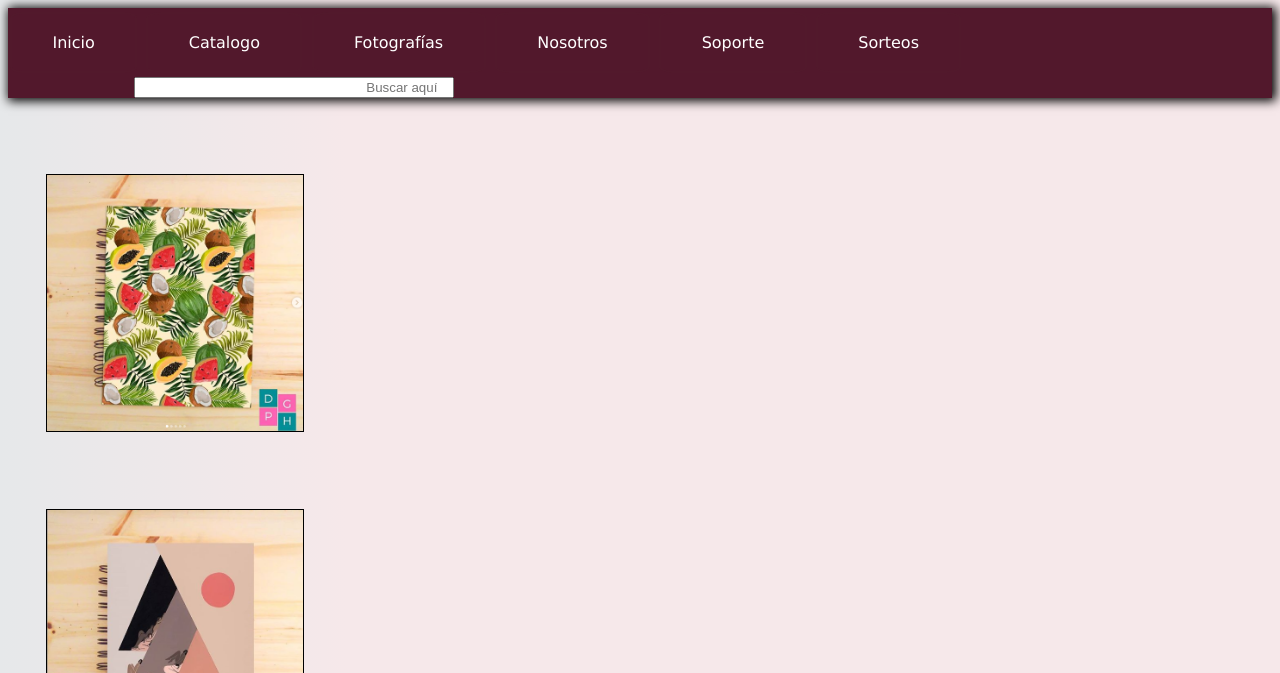
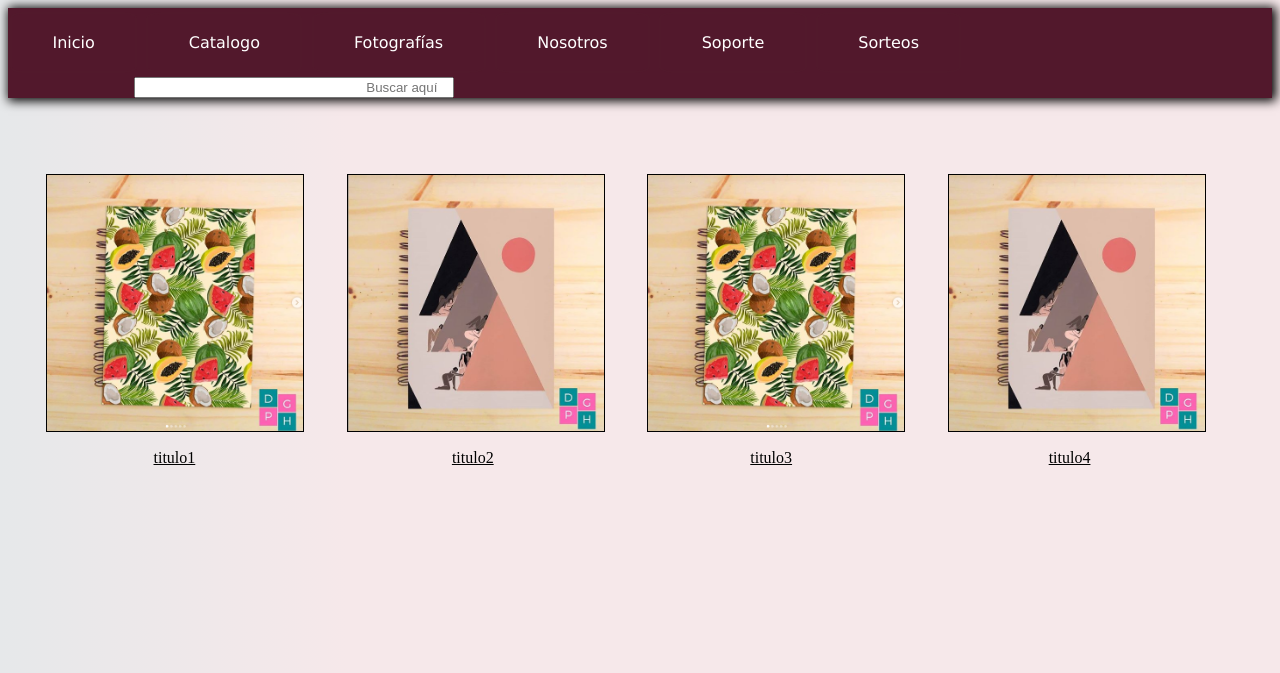
Before and after one commit to Jety16/Jety16.github.io, a plain HTML site: page index.html in a window 1280 px wide. Shown: the part 127-800 px from the top of the page. Drawn offline with Linux system fonts and the light colour scheme.

Commit message:
Update main.css

```diff
--- a/main.css
+++ b/main.css
@@ -77,20 +77,15 @@ footer{
 }
 #input-search {
 	text-align: right;
-	left: 80%;
+	padding-left:
 	display:inline-flex;
-
+	width: 25vw;
 	margin-left:10%;
-	transition: 1s;
-}
-.input{
-	width: 25vw;
 }
 /*esto es lo defaulto ahora empieza lo de la pagina principal*/
-
 .border{
 	border: solid black 1px;
-	display: flex;
+	display: inline-block;
 }
 #presentacion {
 	width: 20vw;
@@ -98,16 +93,13 @@ footer{
 	margin-top: 6%;
 	margin-left:3%;
 	object-fit: cover;
-	min-width: 10vw;
 }
-
 #presentacion2 {
 	width: 20vw;
 	height: 20vw;
 	margin-top: 6%;
 	margin-left:3%;
 	object-fit: cover;
-	min-width: 10vw;
 }
 #presentacion3 {
 	width: 20vw;
@@ -115,7 +107,6 @@ footer{
 	margin-top: 6%;
 	margin-left:3%;
 	object-fit: cover;
-	min-width: 10vw;
 }
 #presentacion4 {
 	width: 20vw;
@@ -123,12 +114,10 @@ footer{
 	margin-top: 6%;
 	margin-left:3%;
 	object-fit: cover;
-	min-width: 10vw;
 }
 
 
 /*qweqwe*/
-
 #descripcion {
 	display: inline-block;
 	width: 20vw;
```
